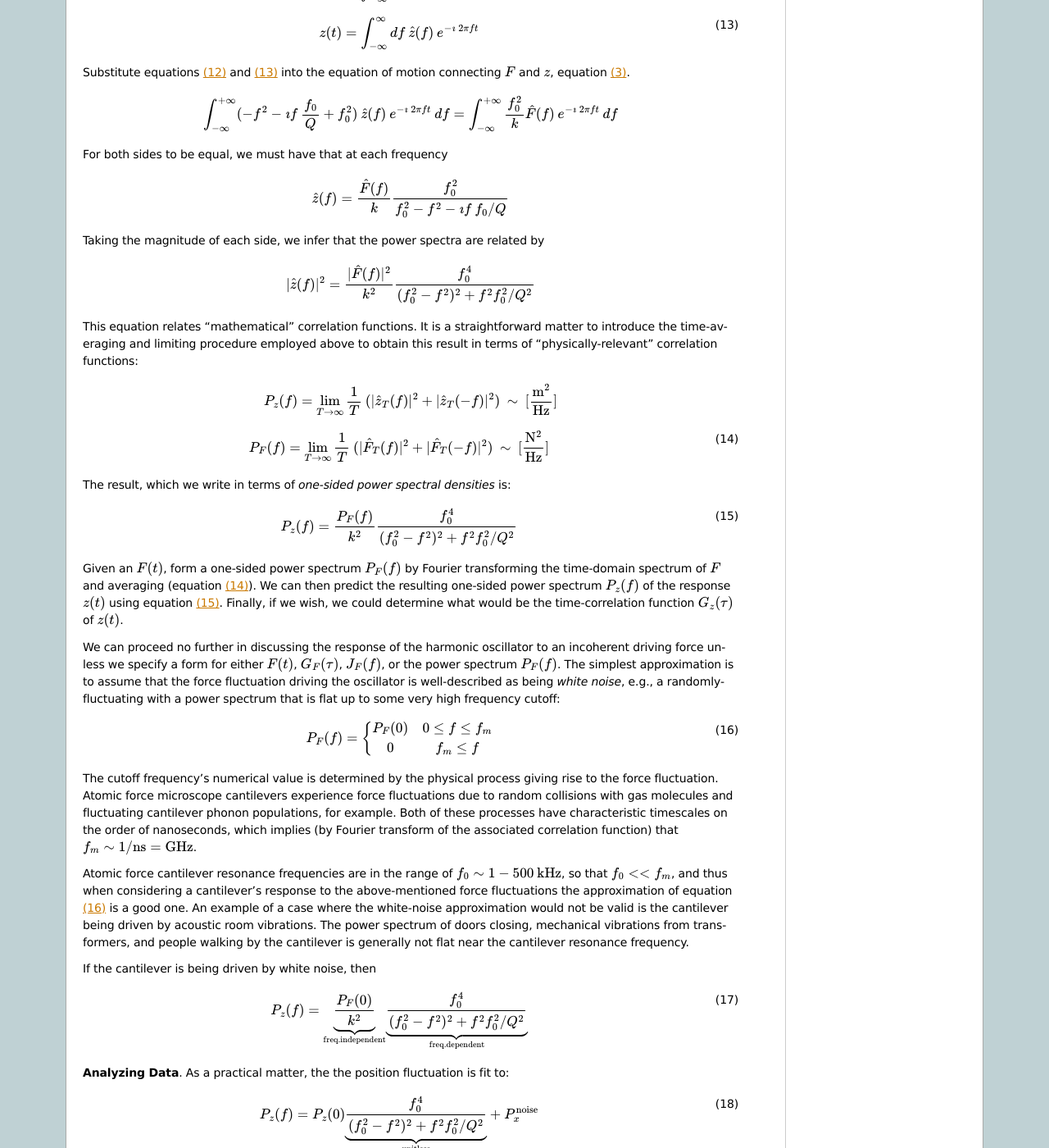
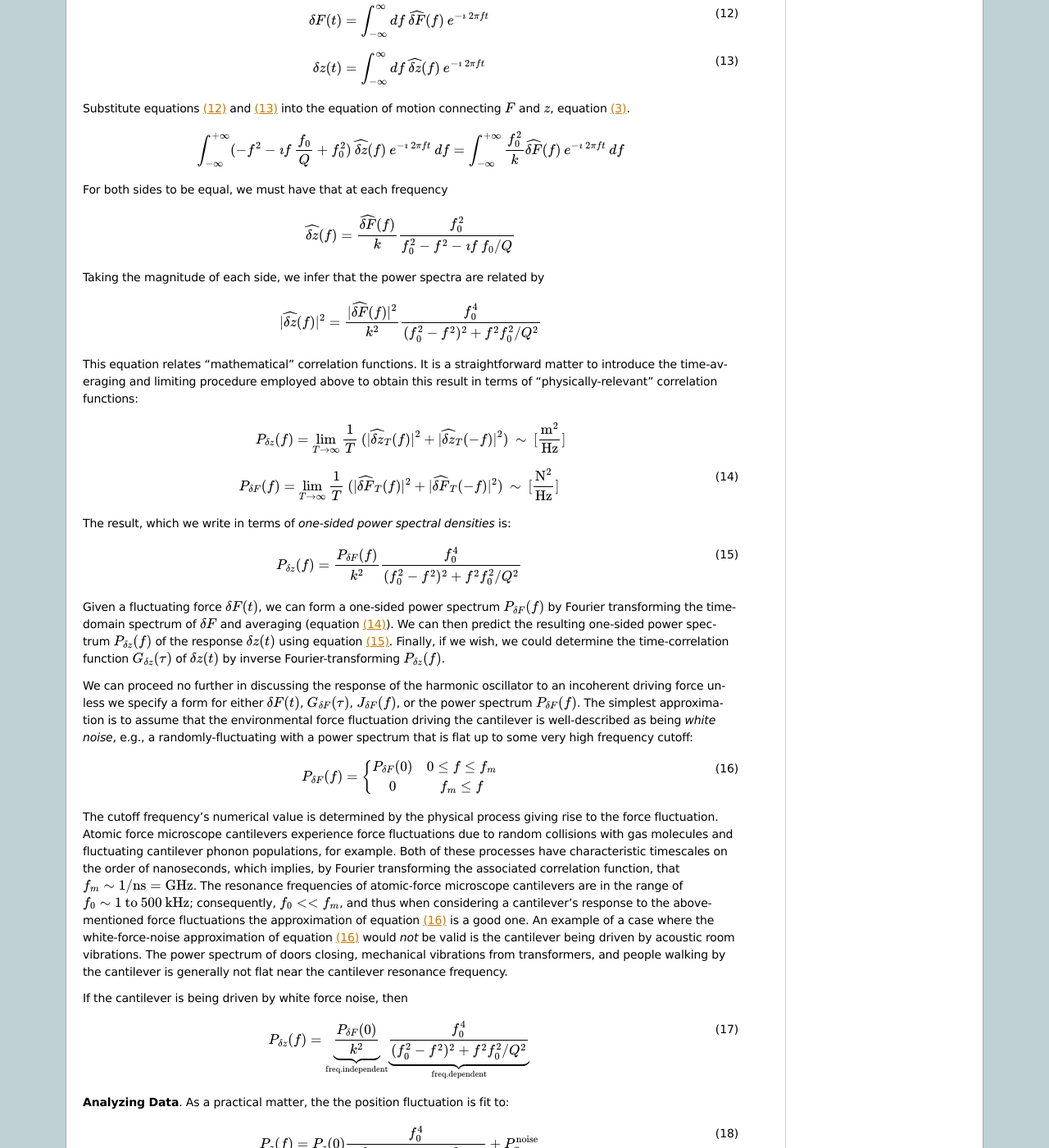
Before and after one commit to JohnMarohn/FreqDemod, a Sphinx documentation site: the page built from docs/background1.rst, in a window 1280 px wide and 1400 px high, scrolled down 6527 px. Shown: the whole window at 82% size. Built offline with Sphinx 7.4.7, drawn with Linux system fonts in a browser that asks for light colours; some of the changed text lies outside the part shown.

Commit message:
background1(): change F(t) to \delta F(t) and so on.  Takes work.

```diff
--- a/docs/background1.rst
+++ b/docs/background1.rst
@@ -247,7 +247,7 @@ Fourier transform relation
 
     C_{\delta x}(\tau)
     = \int df  \int df^{\prime}  \:
-        \hat{\delta x}(f^{\prime}) \: \hat{\delta x}(f) \:
+        \widehat{\delta x}(f^{\prime}) \: \widehat{\delta x}(f) \:
         e^{-\imath \: 2 \pi f \tau}
         \underbrace{\int dt \: e^{-\imath \: 2 \pi f t}  e^{-\imath \: 2 \pi f^{\prime} t}}_{\delta(f+f^{\prime}) \Longrightarrow f^{\prime} = -f}
 
@@ -257,29 +257,35 @@ final double integral, so that
 
 .. math:: C_{\delta x}(\tau)
     = \int_{-\infty}^{\infty} df \: \:
-        \hat{\delta x}(-f) \: \hat{\delta x}(f) \: e^{-\imath \: 2 \pi f \tau}
+        \widehat{\delta x}(-f) \: \widehat{\delta x}(f)
+        \: e^{-\imath \: 2 \pi f \tau}
 
 If :math:`\delta x(t)` is a real function of time, then it can be shown that
-:math:`\hat{\delta x}(-f) = \hat{\delta x}^{*}(f)` where the star indicates the
-complex conjugate. We have finally
+
+.. math::
+
+    \widehat{\delta x}(-f) = {\widehat{\delta x}}^{*}(f)
+
+
+where the star indicates the complex conjugate. We have finally
 
 .. math::
 
     \begin{split}
     C_{\delta x}(\tau)
     & = \int_{-\infty}^{\infty} df \:
-        \hat{\delta x}^{*}(f) \: \hat{\delta x}(f) \:
+        {\widehat{\delta x}}^{*}(f) \: \widehat{\delta x}(f) \:
             e^{-\imath \: 2 \pi f \tau} \\
     & = \int_{-\infty}^{\infty} df \:
-        | \hat{\delta x}(f) |^2 \: e^{-\imath \: 2 \pi f \tau}
+        | \widehat{\delta x}(f) |^2 \: e^{-\imath \: 2 \pi f \tau}
     \end{split}
 
 If we define the one-sided power spectral density as
 
 .. math::
 
-    \hat{P}_{\delta x}(f)
-    = | \hat{\delta x}(f) |^2 + | \hat{\delta x}(-f) |^2  \:
+    P_{\delta x}(f)
+    = | \widehat{\delta x}(f) |^2 + | \widehat{\delta x}(-f) |^2  \:
     \sim \: [\frac{{\mathrm{m}}^2}{{\mathrm{Hz}}^2}]
 
 then
@@ -288,7 +294,7 @@ then
     :label: eq:Cxresult
 
     C_{\delta x}(\tau)
-    = \int_{0}^{\infty} df \: \hat{P}_{\delta x}(f) \:
+    = \int_{0}^{\infty} df \: P_{\delta x}(f) \:
         e^{-\imath \: 2 \pi f \tau}
 
 This is an important result: The correlation function and the power spectrum are Fourier transform pairs.
@@ -301,79 +307,86 @@ function of equation :eq:`eq:Cx` at :math:`\tau = 0`:
 
 .. math::
 
-    C_x(0) = \int_{-\infty}^{\infty} dt \: x(t)^2 \longrightarrow \infty
+    C_{\delta x}(0)
+    = \int_{-\infty}^{\infty} dt \:
+        \delta x(t)^2 \longrightarrow \infty
 
 As indicated, this integral will diverge if applied to a real-world laboratory
 signal such as a cantilever oscillation. Following Weissbluth
 [#Weissbluth1989]_, let's define a more physically-relevant correlation
 function as follows.
 
-.. math:: G(\tau) \equiv \langle x(t) x(t+\tau) \rangle
+.. math:: G(\tau) \equiv \langle \delta x(t) \: \delta x(t+\tau) \rangle
 
 .. math::
     :label: eq:CF
 
-    G(\tau) \equiv \lim_{T \rightarrow \infty} \: \frac{1}{T} \int_{0}^{T} x(t) x(t+\tau) \: dt \: \sim \: [{\mathrm{m}}^2]
+    G(\tau) \equiv \lim_{T \rightarrow \infty} \:
+    \frac{1}{T} \int_{0}^{T}
+        \delta x(t) \: \delta x(t+\tau) \: dt \:
+        \sim \: [{\mathrm{m}}^2]
 
 The units of this correlation function are :math:`[{\mathrm{m}}^2]`, if the
 units of x are :math:`[{\mathrm{m}}]`. This correlation function is quite
 different from the mathematically-defined correlation function
 :math:`C(\tau)` of equation :eq:`eq:Cx` whose units are
 :math:`[{\mathrm{m}}^2/{\mathrm{Hz}}]`.  The correlation function at
-:math:`\tau=0`, zero delay, has special significance:
+:math:`\tau=0` (zero delay) has special significance:
 
 .. math::
 
     \begin{split}
     G(0)
-    & = \lim_{T \rightarrow \infty} \: \frac{1}{T} \int_{0}^{T} x^2(t) \: dt
+    & = \lim_{T \rightarrow \infty} \:
+        \frac{1}{T} \int_{0}^{T} \delta x^2(t) \: dt
     & = x_{\mathrm{rms}}^2
     \end{split}
 
-We see that :math:`G(0)` is the mean square value of :math:`x(t)` and
-therefore the root-mean-square is :math:`x_{\mathrm{rms}} = \sqrt{G(0)}`.
+We see that :math:`G(0)` is the mean square value of :math:`\delta x(t)` and
+therefore the root-mean-square is
+:math:`{\delta x}_{\mathrm{rms}} = \sqrt{G(0)}`.
 
-We will now reproduce Weissbluth’s treatment relating the
+We will now reproduce Weissbluth’s treatment [#Weissbluth1989]_ relating the
 (physically-relevant) correlation function :math:`G(\tau)` to an
 analogous power spectrum.  Following Weissbluth, let us define the function
-:math:`x_{T}(t)` which is equal to :math:`x(t)` on the time interval
-:math:`(0,T)` and is zero at all other times:
+:math:`{\delta x}_{T}(t)` which is equal to :math:`\delta
+x(t)` on the time interval :math:`(0,T)` and is zero at all other times:
 
 .. math::
 
-    x_{T}(t) =
+    {\delta x}_{T}(t) =
     \left\{
-        \begin{array}{cc} x(t) & 0 \leq t \leq T \\
+        \begin{array}{cc} \delta x(t) & 0 \leq t \leq T \\
         0 & \mathrm{otherwise}
         \end{array}
     \right.
 
-Let us define correlation function for :math:`x_T` as follows:
+Let us define correlation function for :math:`{\delta x}_T` as follows:
 
 .. math::
 
     \begin{split}
     G_{T}(\tau)
-    & = \frac{1}{T} \int_{0}^{T} x_T(t) x_T(t+\tau) \: dt \\
-    & = \frac{1}{T} \int_{-\infty}^{+\infty} x_T(t) x_T(t+\tau) \: dt
+    & = \frac{1}{T} \int_{0}^{T}
+        {\delta x}_T(t) \: {\delta x}_T(t+\tau) \: dt \\
+    & = \frac{1}{T} \int_{-\infty}^{+\infty}
+        {\delta x}_T(t) \: {\delta x}_T(t+\tau) \: dt
     \end{split}
 
-Since we’ve confined :math:`x_T` to the time interval :math:`(0,T)` we
-can extend the limits in integration out to infinity. Now take the
-Fourier transform of :math:`G_{T}(\tau)`:
+Since we’ve confined :math:`{\delta x}_T` to the time interval :math:`(0,T)` we can extend the limits in integration out to infinity. Now take the Fourier transform of :math:`G_{T}(\tau)`:
 
 .. math::
 
     \begin{multline}
     \int_{-\infty}^{+\infty} G_{T}(\tau)
-        \: e^{\imath \: 2 \pi f \tau} \: d\tau\
+        \: e^{\imath \: 2 \pi f \tau} \: d\tau
     = \frac{1}{T} \int_{-\infty}^{+\infty} d\tau \:
         e^{\imath \: 2 \pi f \tau} \int_{-\infty}^{+\infty} dt
-            \: x_{T}(t) \: x_{T}(t+\tau) \\
+            \: {\delta x}_{T}(t) \: {\delta x}_{T}(t+\tau) \\
     = \frac{1}{T} \int_{-\infty}^{+\infty} dt
-            \: x_{T}(t) \: e^{-\imath \: 2 \pi f t}
+            \: {\delta x}_{T}(t) \: e^{-\imath \: 2 \pi f t}
         \int_{-\infty}^{+\infty} d\tau \:
-            x_{T}(t+\tau) \: e^{\imath \: 2 \pi f (t+\tau)}
+            {\delta x}_{T}(t+\tau) \: e^{\imath \: 2 \pi f (t+\tau)}
    \end{multline}
 
 where we have inserted :math:`1 = \exp{(-\imath \: 2 \pi f t)}
@@ -385,17 +398,17 @@ write
 
     \int_{-\infty}^{+\infty} G_{T}(\tau)
         \: e^{\imath \: 2 \pi f \tau} \: d\tau
-    = \frac{1}{T} \underbrace{\int_{-\infty}^{+\infty} dt \: x_{T}(t) \:
-        e^{-\imath \: 2 \pi f t}}_{{\hat{x}}_T(-f) = {\hat{x}}^{*}_{T}(f)} \underbrace{\int_{-\infty}^{+\infty} dt^{\prime} \: x_{T}(t^{\prime}) \: e^{\imath \: 2 \pi f t^{\prime}}}_{{\hat{x}}_T(f)}
+    = \frac{1}{T} \underbrace{\int_{-\infty}^{+\infty} dt
+        \: {\delta x}_{T}(t) \:
+        e^{-\imath \: 2 \pi f t}}_{{\widehat{\delta x}}_T(-f) = {\widehat{\delta x}}^{*}_{T}(f)} \underbrace{\int_{-\infty}^{+\infty} dt^{\prime} \: {\delta x}_{T}(t^{\prime}) \: e^{\imath \: 2 \pi f t^{\prime}}}_{{\widehat{\delta x}}_T(f)}
 
-Since :math:`x(t)` is a real function, it follows that
-:math:`{\hat{x}}_{T}(-f) = {\hat{x}}^{*}_{T}(f)`. We can thus write
+Since :math:`x(t)` is a real function, it follows that :math:`{\widehat{\delta x}}_{T}(-f) = {\widehat{\delta x}}^{*}_{T}(f)`. We can thus write
 
 .. math::
     :label: eq:limitG
 
     \int_{-\infty}^{+\infty} G_{T}(\tau) \: e^{\imath \: 2 \pi f \tau} \: d\tau
-        = \frac{1}{T} \: | {\hat{x}}_{T}(f) |^{2}
+        = \frac{1}{T} \: | {\widehat{\delta x}}_{T}(f) |^{2}
 
 We recover the “real” correlation function by a limiting procedure.
 
@@ -411,7 +424,7 @@ right-hand side motivate us to define
     :label: eq:PS
 
     J(f) \equiv \lim_{T \rightarrow \infty} \:
-    \frac{1}{T} \: | {\hat{x}}_{T}(f) |^{2} \:
+    \frac{1}{T} \: | {\widehat{\delta x}}_{T}(f) |^{2} \:
         \sim \: [\frac{{\mathrm{m}}^2}{{\mathrm{Hz}}}]
 
 as the *physically relevant spectral density*. It still holds that
@@ -443,13 +456,14 @@ We have defined the one-sided power spectral density as
     P(f)
     & = J(f) + J(-f) \\
     & = \lim_{T \rightarrow \infty} \frac{1}{T} \:
-        ( | {\hat{x}}_{T}(f) |^{2} + | {\hat{x}}_{T}(-f) |^{2})
+        ( | {\widehat{\delta x}}_{T}(f) |^{2} +
+          | {\widehat{\delta x}}_{T}(-f) |^{2})
     \end{split}
 
 With these definitions of correlation function (equation :eq:`eq:CF`) and
 spectral density (equation :eq:`eq:PS`), we still have that the correlation
-function :math:`G(\tau)` and the power spectrum :math:`J(f)` of :math:`x(t)` are
-Fourier transform pairs.
+function :math:`G(\tau)` and the power spectrum :math:`J(f)` of
+:math:`\delta x(t)` are Fourier transform pairs.
 
 Finally, equation :eq:`eq:FTOSPS` can be used to calculate the root-mean-square
 of :math:`x(t)` given a measured one-sided power spectral density:
@@ -458,17 +472,15 @@ of :math:`x(t)` given a measured one-sided power spectral density:
     :label: eq:xrmsP
 
     \begin{split}
-    x_{\mathrm{rms}}^2
-        & = \langle x^2(t) \rangle \\
+    {\delta x}_{\mathrm{rms}}^2
+        & = \langle {\delta x}^2(t) \rangle \\
         & = G(0) = \int_{0}^{+\infty} P(f) \: df.
     \end{split}
 
 We conclude that the area under the one-sided spectrum is the mean-square
 displacement.  We note that this connection is *not* valid for the mathematically-defined power-spectrum of the last section.
 
-**Steady-State Response Revisited**.    In this section we explore the response
-of the harmonic oscillator to an **incoherent** driving force. If the force is
-random, it will have zero average:
+**Steady-State Response Revisited**.    In this section we explore the response of the cantilever to an **incoherent** driving force.  We assume that the driving force averages to zero over long times:
 
 .. math::
 
@@ -476,26 +488,20 @@ random, it will have zero average:
     = \lim_{T \rightarrow \infty} \: \frac{1}{T} \int_{0}^{T} F(t) \: dt
         \longrightarrow 0
 
-It will not, in general, have a vanishing correlation function – we will
-discuss the force and response using correlation functions. Integrating
-equation :eq:`eq:z` provides another route to understanding the response
-:math:`z(t)` to a randomly fluctuating force :math:`F(t)` driving the
-system; we will not follow such a Langevin treatment.
-
-Define correlation functions for :math:`z` and :math:`F` as above,
+The change in cantilever position resulting from such a force will likewise average to zero at long times.  At short times, however, the cantilever will experience force fluctuations :math:`\delta F(t)` and these force fluctuations will stimulate fluctuations :math:`\delta z(t)` in the cantilever's position.  Let us define correlation functions for both :math:`\delta z` and :math:`\delta F` as above,
 
 .. math::
 
-    G_z(\tau)
+    G_{\delta z}(\tau)
     \equiv \lim_{T \rightarrow \infty} \:
-        \frac{1}{T} \int_{0}^{T} z(t) z(t+\tau) \: dt \:
+        \frac{1}{T} \int_{0}^{T} \delta z(t) \: \delta z(t+\tau) \: dt \:
         \sim \: [{\mathrm{m}}^2]
 
 .. math::
 
-    G_F(\tau)
+    G_{\delta F}(\tau)
     \equiv \lim_{T \rightarrow \infty} \:
-        \frac{1}{T} \int_{0}^{T} F(t) F(t+\tau) \: dt \:
+        \frac{1}{T} \int_{0}^{T} \delta F(t) \: \delta F(t+\tau) \: dt \:
         \sim \: [{\mathrm{N}}^2]
 
 With each of these correlation functions is associated a power spectrum:
@@ -503,67 +509,74 @@ With each of these correlation functions is associated a power spectrum:
 .. math::
 
    \begin{aligned}
-   G_z(\tau) \Leftarrow \mathrm{FT} \Rightarrow J_z(f) \: \mbox{or} \: P_z(f) \\
-   G_F(\tau) \Leftarrow \mathrm{FT} \Rightarrow J_F(f) \: \mbox{or} \: P_z(f)
+   G_{\delta z}(\tau) \underleftrightarrow{\mathrm{\small FT}}
+        J_{\delta z}(f) \: \text{or} \: P_{\delta z}(f) \\
+   G_{\delta F}(\tau) \underleftrightarrow{\mathrm{\small FT}}
+        J_{\delta F}(f) \: \text{or} \: P_{\delta F}(f)
    \end{aligned}
 
-Because :math:`z` and :math:`F` are connected by an equation of motion,
-we can write :math:`J_z` in terms of :math:`J_F`, as we will now show.
-
-Follow the motion by Fourier analysis:
+Because :math:`z` and :math:`F` are connected by an equation of motion, we can write :math:`J_{\delta z}` in terms of :math:`J_{\delta F}`, as we will now show.  Let us use a Fourier expansion to write the fluctuating quantities as follows
 
 .. math::
     :label: eq:FTF
 
-    F(t) = \int_{-\infty}^{\infty} df \: \hat{F}(f) \: e^{-\imath \: 2 \pi f t}
+    \delta F(t)
+    = \int_{-\infty}^{\infty} df \: \widehat{\delta F}(f)
+        \: e^{-\imath \: 2 \pi f t}
 
 .. math::
     :label: eq:FTz
 
-    z(t) = \int_{-\infty}^{\infty} df \: \hat{z}(f) \: e^{-\imath \: 2 \pi f t}
+    \delta z(t)
+    = \int_{-\infty}^{\infty} df \: \widehat{\delta z}(f)
+        \: e^{-\imath \: 2 \pi f t}
 
 Substitute equations :eq:`eq:FTF` and :eq:`eq:FTz` into the equation of motion
 connecting :math:`F` and :math:`z`, equation :eq:`eq:z`.
 
 .. math::
 
-    \int_{-\infty}^{+\infty} (-f^2 - \imath f \: \frac{f_0}{Q} + f_0^2 ) \: \hat{z}(f) \: e^{-\imath \: 2 \pi f t} \: df = \int_{-\infty}^{+\infty} \frac{f_0^2}{k} \hat{F}(f) \: e^{-\imath \: 2 \pi f t} \: df
+    \int_{-\infty}^{+\infty}
+    (-f^2 - \imath f \: \frac{f_0}{Q} + f_0^2 ) \: \widehat{\delta z}(f)
+        \: e^{-\imath \: 2 \pi f t} \: df
+    =
+    \int_{-\infty}^{+\infty}
+    \frac{f_0^2}{k} \widehat{\delta F}(f) \: e^{-\imath \: 2 \pi f t} \: df
 
 For both sides to be equal, we must have that at each frequency
 
 .. math::
 
-    \hat{z}(f)
-    = \frac{\hat{F}(f)}{k} \frac{f_0^2}{f_0^2 - f^2 - \imath f \: f_0 / Q}
+    \widehat{\delta z}(f)
+    = \frac{\widehat{\delta F}(f)}{k}
+        \frac{f_0^2}{f_0^2 - f^2 - \imath f \: f_0 / Q}
 
-Taking the magnitude of each side, we infer that the power spectra are
-related by
+Taking the magnitude of each side, we infer that the power spectra are related by
 
 .. math::
 
-    | \hat{z}(f) |^2
-    = \frac{| \hat{F}(f) |^2}{k^2}
+    | \widehat{\delta z}(f) |^2
+    = \frac{| \widehat{\delta F}(f) |^2}{k^2}
         \frac{f_0^4}{(f_0^2 - f^2)^2 + f^2 f_0^2 / Q^2}
 
-This equation relates “mathematical” correlation functions. It is a
-straightforward matter to introduce the time-averaging and limiting
-procedure employed above to obtain this result in terms of
-“physically-relevant” correlation functions:
+This equation relates “mathematical” correlation functions. It is a straightforward matter to introduce the time-averaging and limiting procedure employed above to obtain this result in terms of “physically-relevant” correlation functions:
 
 .. math::
 
-    P_z(f)
+    P_{\delta z}(f)
     = \lim_{T \rightarrow \infty} \frac{1}{T}
-        \: ( | {\hat{z}}_{T}(f) |^{2} + | {\hat{z}}_{T}(-f) |^{2}) \:
-            \sim \: [\frac{{\mathrm{m}}^2}{{\mathrm{Hz}}}]
+        \: ( | {\widehat{\delta z}}_{T}(f) |^{2} +
+             | {\widehat{\delta z}}_{T}(-f) |^{2}) \:
+            \sim \: [\frac{{\text{m}}^2}{{\text{Hz}}}]
 
 .. math::
     :label: eq:PF
 
-    P_F(f)
+    P_{\delta F}(f)
     = \lim_{T \rightarrow \infty} \frac{1}{T}
-        \: ( | {\hat{F}}_{T}(f) |^{2} + | {\hat{F}}_{T}(-f) |^{2}) \:
-            \sim \: [\frac{{\mathrm{N}}^2}{{\mathrm{Hz}}}]
+        \: ( | {\widehat{\delta F}}_{T}(f) |^{2} +
+             | {\widehat{\delta F}}_{T}(-f) |^{2}) \:
+            \sim \: [\frac{{\text{N}}^2}{{\text{Hz}}}]
 
 The result, which we write in terms of *one-sided power spectral
 densities* is:
@@ -571,63 +584,34 @@ densities* is:
 .. math::
     :label: eq:PzPF
 
-    P_z(f) =
-    \frac{P_F(f)}{k^2}
+    P_{\delta z}(f) =
+    \frac{P_{\delta F}(f)}{k^2}
     \frac{f_0^4}{(f_0^2 - f^2)^2 + f^2 f_0^2 / Q^2}
 
-Given an :math:`F(t)`, form a one-sided power spectrum :math:`P_F(f)` by
-Fourier transforming the time-domain spectrum of :math:`F` and averaging
-(equation :eq:`eq:PF`). We can then predict the resulting one-sided power
-spectrum :math:`P_z(f)` of the response :math:`z(t)` using
-equation :eq:`eq:PzPF`. Finally, if we wish, we could determine what would be
-the time-correlation function :math:`G_z(\tau)` of :math:`z(t)`.
+Given a fluctuating force :math:`\delta F(t)`, we can form a one-sided power spectrum :math:`P_{\delta F}(f)` by Fourier transforming the time-domain spectrum of :math:`\delta F` and averaging (equation :eq:`eq:PF`). We can then predict the resulting one-sided power spectrum :math:`P_{\delta z}(f)` of the response :math:`\delta z(t)` using equation :eq:`eq:PzPF`. Finally, if we wish, we could determine the time-correlation function :math:`G_{\delta z}(\tau)` of :math:`\delta z(t)` by inverse Fourier-transforming :math:`P_{\delta z}(f)`.
 
-We can proceed no further in discussing the response of the harmonic
-oscillator to an incoherent driving force unless we specify a form for
-either :math:`F(t)`, :math:`G_F(\tau)`, :math:`J_F(f)`, or the power
-spectrum :math:`P_F(f)`. The simplest approximation is to assume that
-the force fluctuation driving the oscillator is well-described as being
-*white noise*, e.g., a randomly-fluctuating with a power spectrum that
-is flat up to some very high frequency cutoff:
+We can proceed no further in discussing the response of the harmonic oscillator to an incoherent driving force unless we specify a form for either :math:`\delta F(t)`, :math:`G_{\delta F}(\tau)`, :math:`J_{\delta F}(f)`, or the power spectrum :math:`P_{\delta F}(f)`. The simplest approximation is to assume that the environmental force fluctuation driving the cantilever is well-described as being *white noise*, e.g., a randomly-fluctuating with a power spectrum that is flat up to some very high frequency cutoff:
 
 .. math::
     :label: eq:whitenoise
 
-    P_F(f)
+    P_{\delta F}(f)
     = \left\{
         \begin{array}{cc}
-            P_F(0) & 0 \leq f \leq f_m \\
+            P_{\delta F}(0) & 0 \leq f \leq f_m \\
             0 & f_m \leq f
         \end{array}
     \right.
 
-The cutoff frequency’s numerical value is determined by the physical
-process giving rise to the force fluctuation. Atomic force microscope
-cantilevers experience force fluctuations due to random collisions with
-gas molecules and fluctuating cantilever phonon populations, for
-example. Both of these processes have characteristic timescales on the
-order of nanoseconds, which implies (by Fourier transform of the
-associated correlation function) that
-:math:`f_m \sim 1 / {\mathrm{ns}} = \mathrm{GHz}`.
+The cutoff frequency’s numerical value is determined by the physical process giving rise to the force fluctuation. Atomic force microscope cantilevers experience force fluctuations due to random collisions with gas molecules and fluctuating cantilever phonon populations, for example. Both of these processes have characteristic timescales on the order of nanoseconds, which implies, by Fourier transforming the associated correlation function, that :math:`f_m \sim 1 / {\mathrm{ns}} = \mathrm{GHz}`.  The resonance frequencies of atomic-force microscope cantilevers are in the range of :math:`f_0 \sim 1 \: \text{to} \: 500 \: \text{kHz}`; consequently, :math:`f_0 << f_m`, and thus when considering a cantilever’s response to the above-mentioned force fluctuations the approximation of equation :eq:`eq:whitenoise` is a good one. An example of a case where the white-force-noise approximation of equation :eq:`eq:whitenoise` would *not* be valid is the cantilever being driven by acoustic room vibrations. The power spectrum of doors closing, mechanical vibrations from transformers, and people walking by the cantilever is generally not flat near the cantilever resonance frequency.
 
-Atomic force cantilever resonance frequencies are in the range of
-:math:`f_0
-\sim 1 - 500 \: \mathrm{kHz}`, so that :math:`f_0 << f_m`, and thus when
-considering a cantilever’s response to the above-mentioned force
-fluctuations the approximation of equation :eq:`eq:whitenoise` is a good one. An
-example of a case where the white-noise approximation would not be valid
-is the cantilever being driven by acoustic room vibrations. The power
-spectrum of doors closing, mechanical vibrations from transformers, and
-people walking by the cantilever is generally not flat near the
-cantilever resonance frequency.
-
-If the cantilever is being driven by white noise, then
+If the cantilever is being driven by white force noise, then
 
 .. math::
     :label: eq:PzPFconst
 
-    P_z(f) =
-    \underbrace{\frac{P_F(0)}{k^2}}_{\mathrm{\small freq. independent}}
+    P_{\delta z}(f) =
+    \underbrace{\frac{P_{\delta F}(0)}{k^2}}_{\mathrm{\small freq. independent}}
     \underbrace{\frac{f_0^4}{(f_0^2 - f^2)^2 + f^2 f_0^2 / Q^2}}_{\mathrm{\small freq. dependent}}
 
 .. _sect:analyzing-data:
```
